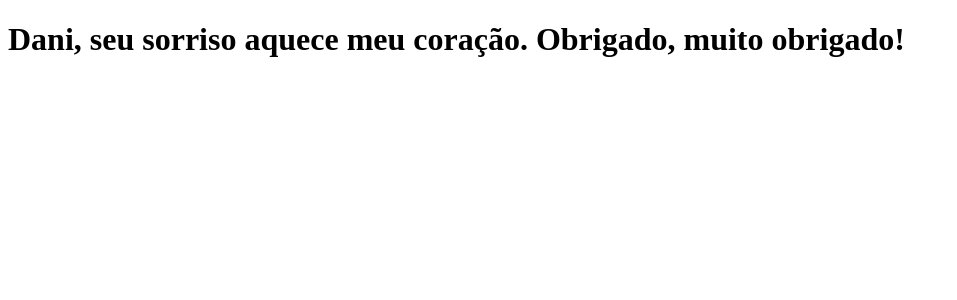
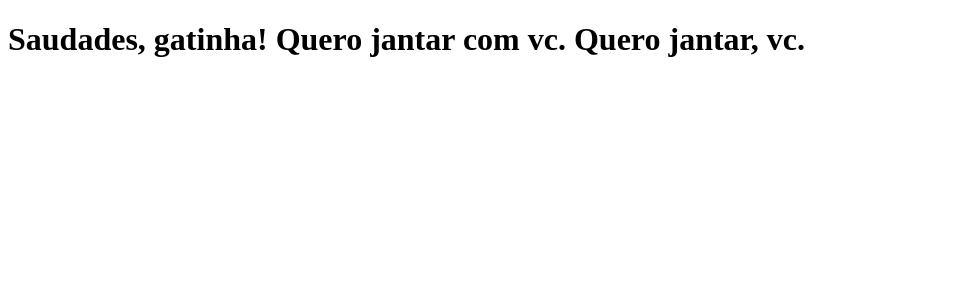
Before and after one commit to RenatodaCostaSantos/clone-tabnews, a Next.js app: page / in a window 1280 px wide. Shown: the top 300 px of the page, without its empty margins (0-957 px from the left). Built offline with nearby package versions, Linux system fonts and the light colour scheme.

Commit message:
modifica frase

```diff
--- a/pages/index.js
+++ b/pages/index.js
@@ -1,5 +1,5 @@
 function Home(){
-    return <h1>Dani, seu sorriso aquece meu coração. Obrigado, muito obrigado!</h1>
+    return <h1>Saudades, gatinha! Quero jantar com vc. Quero jantar, vc. </h1>
 }
 
 export default Home;
```
